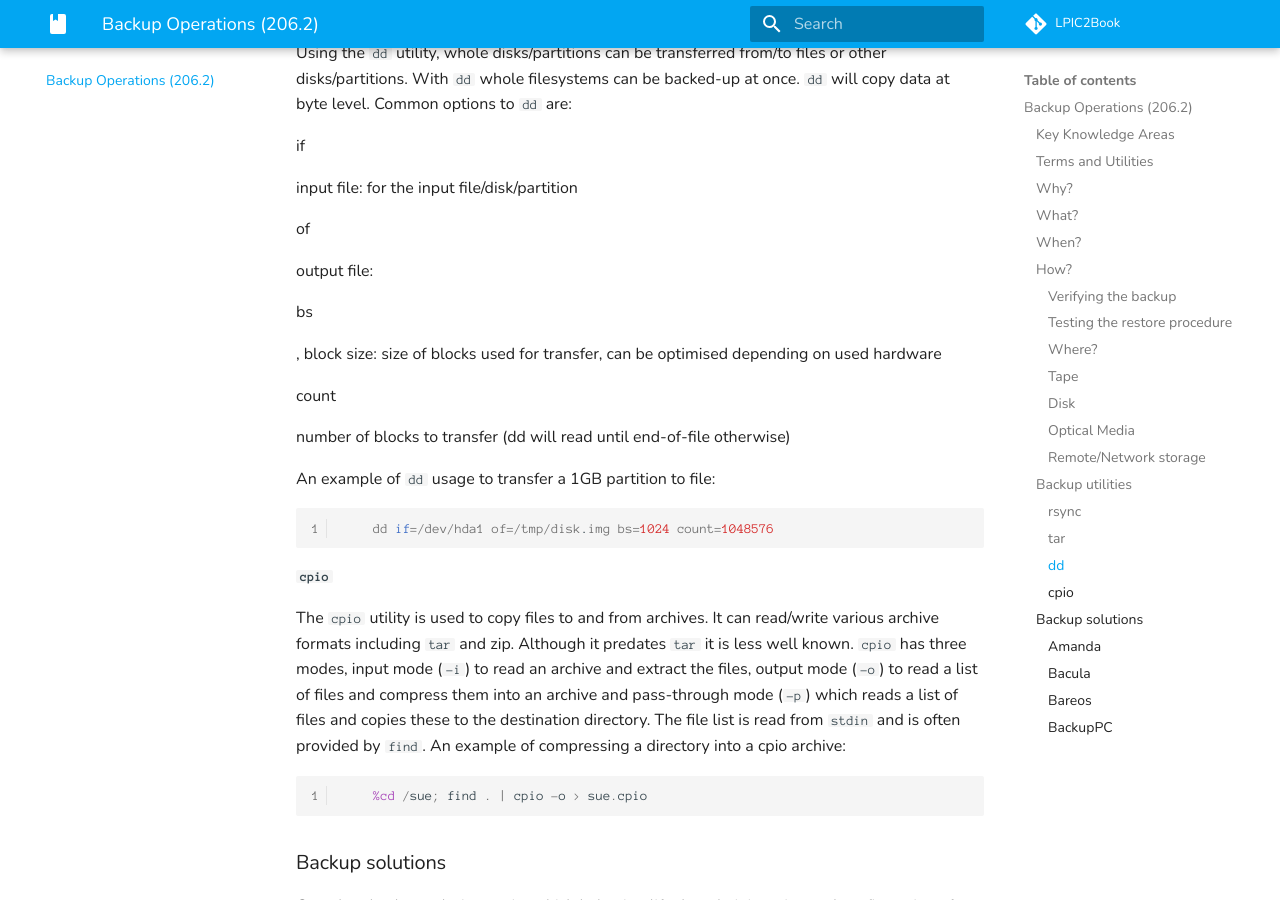
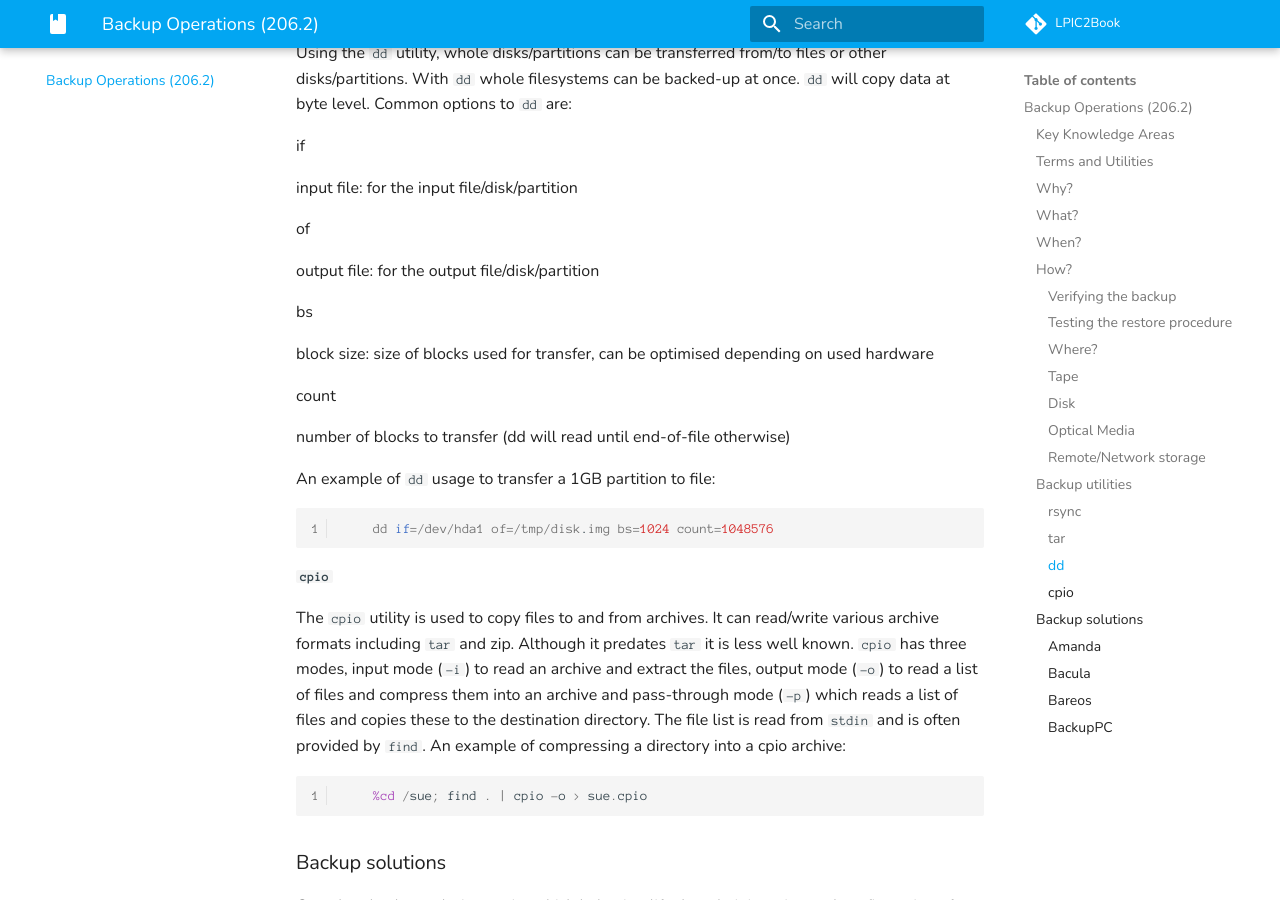
Before and after one commit to lpic2book/src, an MkDocs documentation site: the page built from docs/lpic2.206.2.md, in a window 1280 px wide and 900 px high, scrolled down 6400 px. Built offline with MkDocs 1.6.1 and Material for MkDocs 9.7.7, drawn with Linux system fonts in a browser that asks for light colours; comment, search, counter and statistics services are not loaded.

Commit message:
add information about outfile

```diff
--- a/docs/lpic2.206.2.md
+++ b/docs/lpic2.206.2.md
@@ -326,11 +326,11 @@ input file: for the input file/disk/partition
 
 of
 
-output file:
+output file: for the output file/disk/partition
 
 bs
 
-, block size: size of blocks used for transfer, can be optimised
+block size: size of blocks used for transfer, can be optimised
 depending on used hardware
 
 count
```
